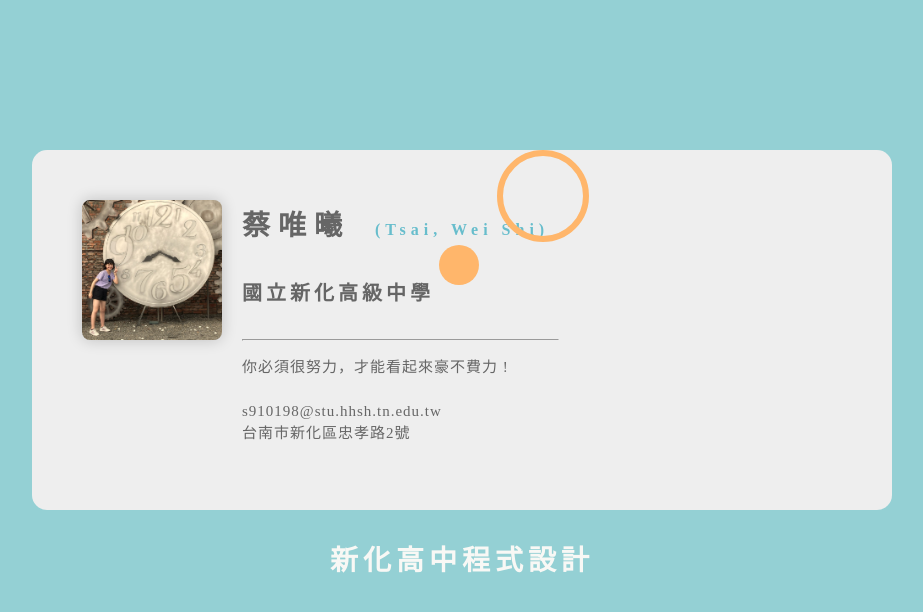
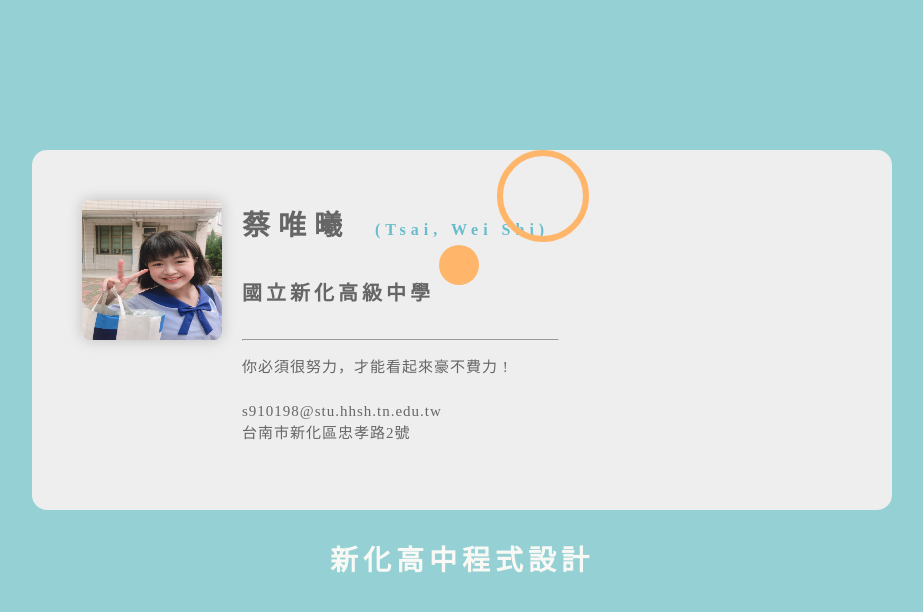
Before and after one commit to tsaiweic/tsaiweic.github.io, a plain HTML site: page index.html in a window 1280 px wide. Shown: the whole page, without its empty margins (178-1101 px from the left). Drawn offline with Linux system fonts and the light colour scheme.

Commit message:
Update index.html

```diff
--- a/index.html
+++ b/index.html
@@ -13,7 +13,7 @@
 <body>
     <!-- 名片區塊-->
   <div class="namecard">
-  <img src="img\123.jpg" />
+  <img src="img\653C51CE-8CC5-42F1-8496-2CC2E2FF7D72.jpeg" />
     <!--  名片右邊文字區塊-->
   <div class="right">
     <h2>蔡唯曦
```
